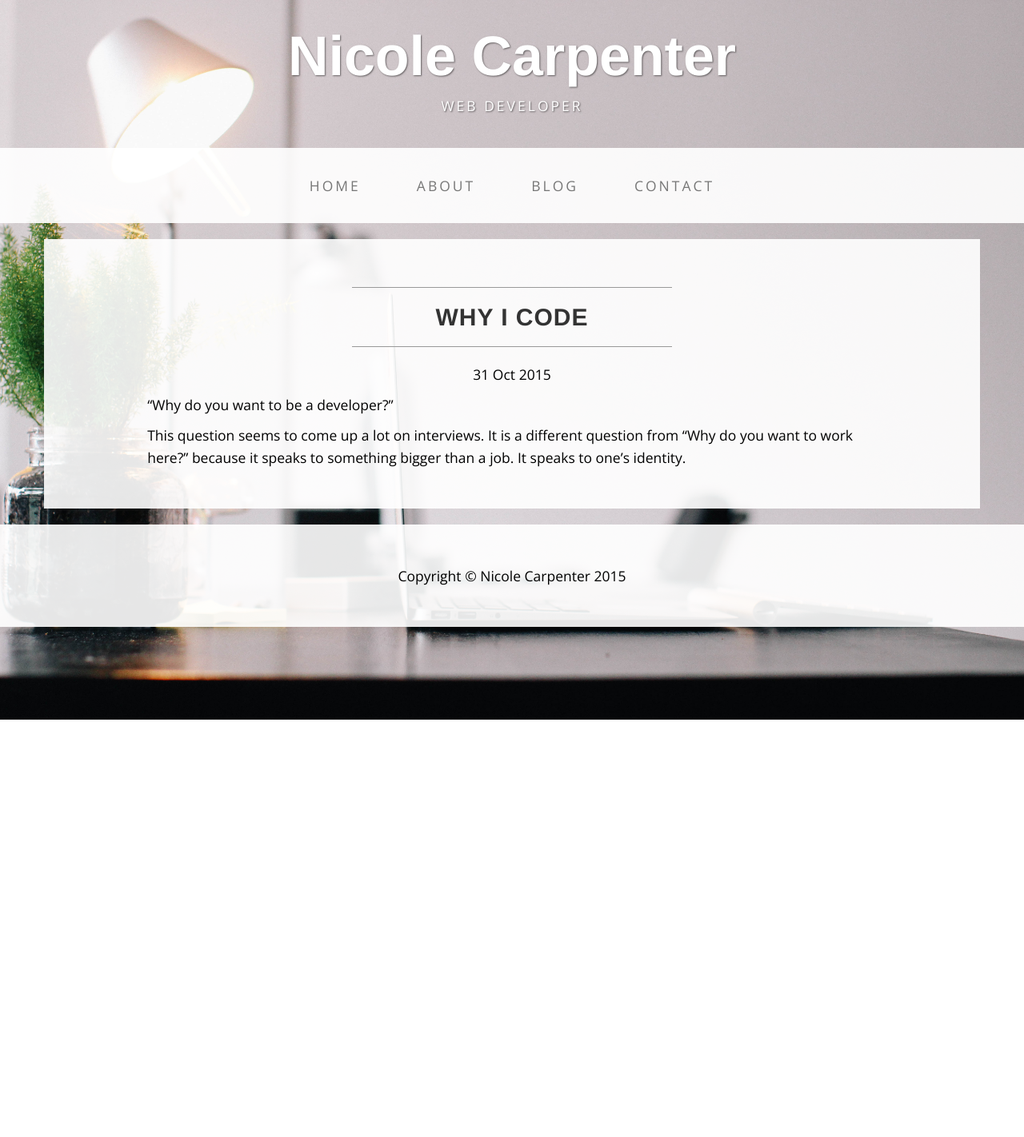
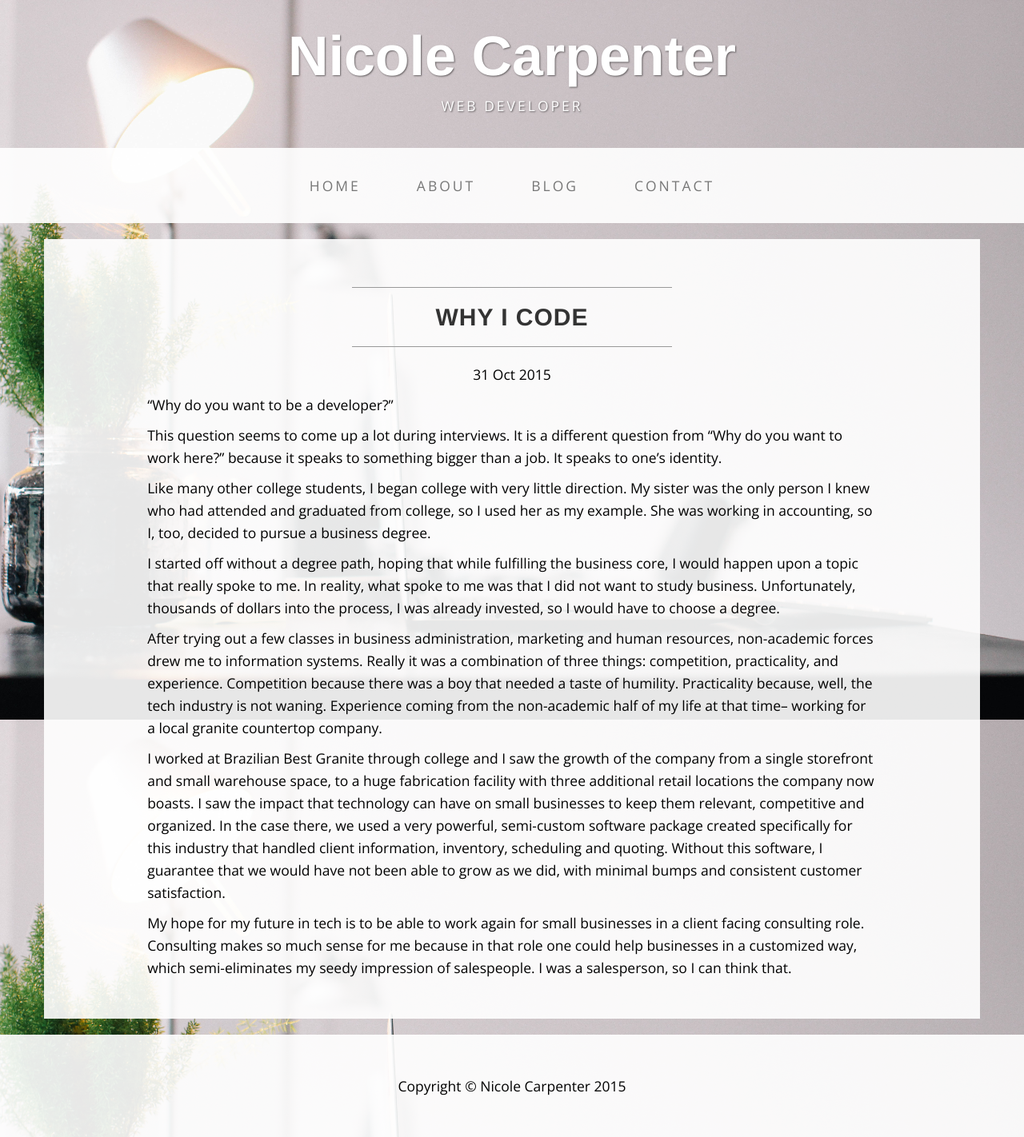
Before and after one commit to voilawalla/voilawalla.github.io, a Jekyll site: the page built from _posts/2015-10-31-why-i-code.md, in a window 1280 px wide. Shown: the whole page at 80% size. Built offline with Jekyll 4.4.1, drawn with Linux system fonts in a browser that asks for light colours; nearby versions of some CDN libraries; some web fonts are replaced; library files that are not in the unit come from our copies; before the commit the page ends 900 px from its top, so only the background shows below that.

Commit message:
finish why I code post

```diff
--- a/_posts/2015-10-31-why-i-code.md
+++ b/_posts/2015-10-31-why-i-code.md
@@ -5,4 +5,14 @@ date: 2015-10-31
 ---
 "Why do you want to be a developer?"
 
-This question seems to come up a lot on interviews. It is a different question from "Why do you want to work here?" because it speaks to something bigger than a job. It speaks to one's identity.
+This question seems to come up a lot during interviews. It is a different question from "Why do you want to work here?" because it speaks to something bigger than a job. It speaks to one's identity.
+
+Like many other college students, I began college with very little direction. My sister was the only person I knew who had attended and graduated from college, so I used her as my example. She was working in accounting, so I, too, decided to pursue a business degree.
+
+I started off without a degree path, hoping that while fulfilling the business core, I would happen upon a topic that really spoke to me. In reality, what spoke to me was that I did not want to study business. Unfortunately, thousands of dollars into the process, I was already invested, so I would have to choose a degree.
+
+After trying out a few classes in business administration, marketing and human resources, non-academic forces drew me to information systems. Really it was a combination of three things: competition, practicality, and experience. Competition because there was a boy that needed a taste of humility. Practicality because, well, the tech industry is not waning. Experience coming from the non-academic half of my life at that time-- working for a local granite countertop company.
+
+I worked at Brazilian Best Granite through college and I saw the growth of the company from a single storefront and small warehouse space, to a huge fabrication facility with three additional retail locations the company now boasts. I saw the impact that technology can have on small businesses to keep them relevant, competitive and organized. In the case there, we used a very powerful, semi-custom software package created specifically for this industry that handled client information, inventory, scheduling and quoting. Without this software, I guarantee that we would have not been able to grow as we did, with minimal bumps and consistent customer satisfaction.
+
+My hope for my future in tech is to be able to work again for small businesses in a client facing consulting role. Consulting makes so much sense for me because in that role one could help businesses in a customized way, which semi-eliminates my seedy impression of salespeople. I was a salesperson, so I can think that.
--- a/index.html
+++ b/index.html
@@ -15,10 +15,10 @@ title: Nicole Carpenter - Web Developer
 
         <div class="carousel-inner">
           <div class="item active">
-            <img class="img-responsive img-full" src="images/DeathtoStock_Wired3.jpg" alt="">
+            <img class="img-responsive img-full" src="images/DeathtoStock_Wired4.jpg" alt="">
           </div>
           <div class="item">
-            <img class="img-responsive img-full" src="images/DeathtoStock_Wired4.jpg" alt="">
+            <img class="img-responsive img-full" src="images/DeathtoStock_Wired3.jpg" alt="">
           </div>
           <div class="item">
             <img class="img-responsive img-full" src="images/DeathtoStock_Wired6.jpg" alt="">
```
